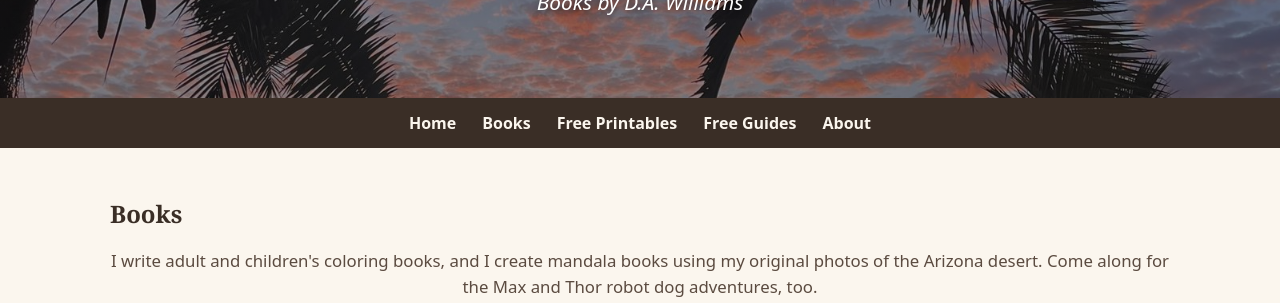
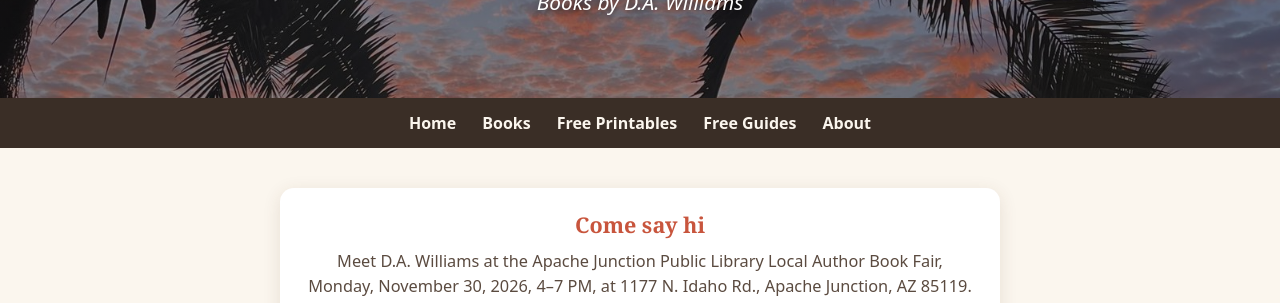
Before and after one commit to AwesomeGoy/awesome-toy.com, a plain HTML site: page index.html in a window 1280 px wide. Shown: the part 455-758 px from the top of the page. Drawn offline with Linux system fonts and the light colour scheme.

Commit message:
Add a homepage note for the November 30 author fair. (#10)
Invite visitors to meet D.A. Williams at the Apache Junction Public Library Local Author Book Fair.

```diff
--- a/index.html
+++ b/index.html
@@ -69,6 +69,10 @@
   <a href="/about.html">About</a>
 </nav>
 <main id="main">
+  <aside class="notice" aria-label="Upcoming author fair">
+    <h2>Come say hi</h2>
+    <p>Meet D.A. Williams at the Apache Junction Public Library Local Author Book Fair, Monday, November 30, 2026, 4–7 PM, at 1177 N. Idaho Rd., Apache Junction, AZ 85119. Stop by the table to see the books in person!</p>
+  </aside>
   <h2 class="sec" id="books">Books</h2>
   <p class="intro">I write adult and children's coloring books, and I create mandala books using my original photos of the Arizona desert. Come along for the Max and Thor robot dog adventures, too.</p>
   <div class="grid">
--- a/styles.css
+++ b/styles.css
@@ -44,3 +44,8 @@ header.home h1{font-size:clamp(1.15rem,2.5vw,1.6rem);font-weight:600;max-width:1
 .ml-thanks{font-weight:600;color:#c8553d;margin-top:12px}.signup .fine{font-size:.8rem;color:#8a7766;margin:12px 0 0}
 
 .stickers{margin-top:44px}.sticker-grid{grid-template-columns:repeat(auto-fill,minmax(min(340px,100%),1fr))}.sticker-grid .card img{aspect-ratio:auto;object-fit:contain;height:auto}.sticker-grid .body{display:flex;flex-direction:column;gap:10px}
+
+.notice{max-width:720px;margin:0 auto 36px;padding:22px 24px;background:#fff;border-radius:14px;box-shadow:0 4px 18px rgba(90,60,30,.12);text-align:center}
+.notice h2{margin:0 0 .45em;font-size:1.35rem;color:#c8553d}
+.notice p{flex:none;margin:0;font-size:1.02rem;line-height:1.55;color:#5b4b40}
+@media(max-width:500px){.notice{padding:18px 16px}.notice h2{font-size:1.2rem}.notice p{font-size:.95rem}}
```
